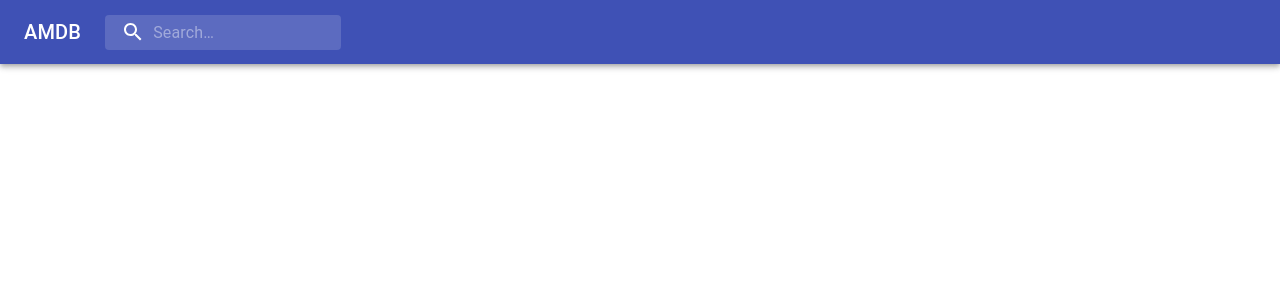
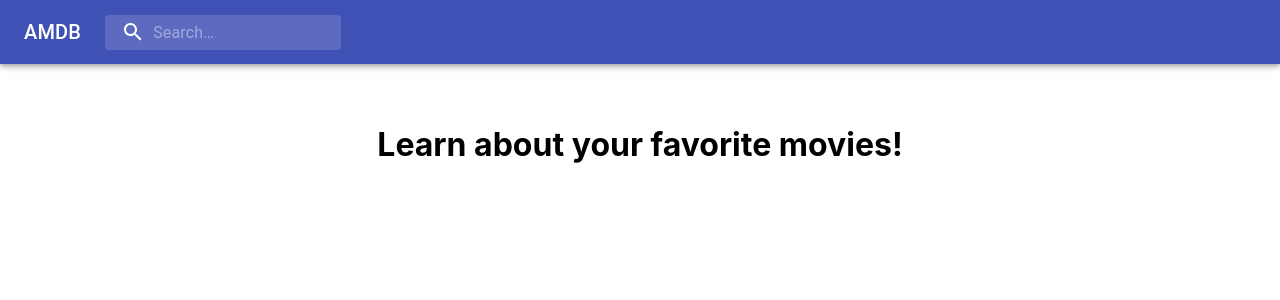
Before and after one commit to cameron-poehner/amdb, a React (Create React App) app: page / in a window 1280 px wide. Shown: the top 300 px of the page. Built offline with nearby package versions, Linux system fonts and the light colour scheme.

Commit message:
modified styles for display cards

```diff
--- a/src/App.css
+++ b/src/App.css
@@ -38,3 +38,9 @@ body {
   border-radius: 5px;
   box-shadow: 1px 1px 5px rgba(0,0,0,0.25);
 }
+
+@media (max-width: 700px) {
+  .card {
+    max-width: 375px;
+  }
+}
--- a/src/App.js
+++ b/src/App.js
@@ -7,6 +7,7 @@ function App() {
   return (
     <div className="App">
       <PrimarySearchAppBar />
+      <h1>Learn about your favorite movies!</h1>
     </div>
   );
 }
```
